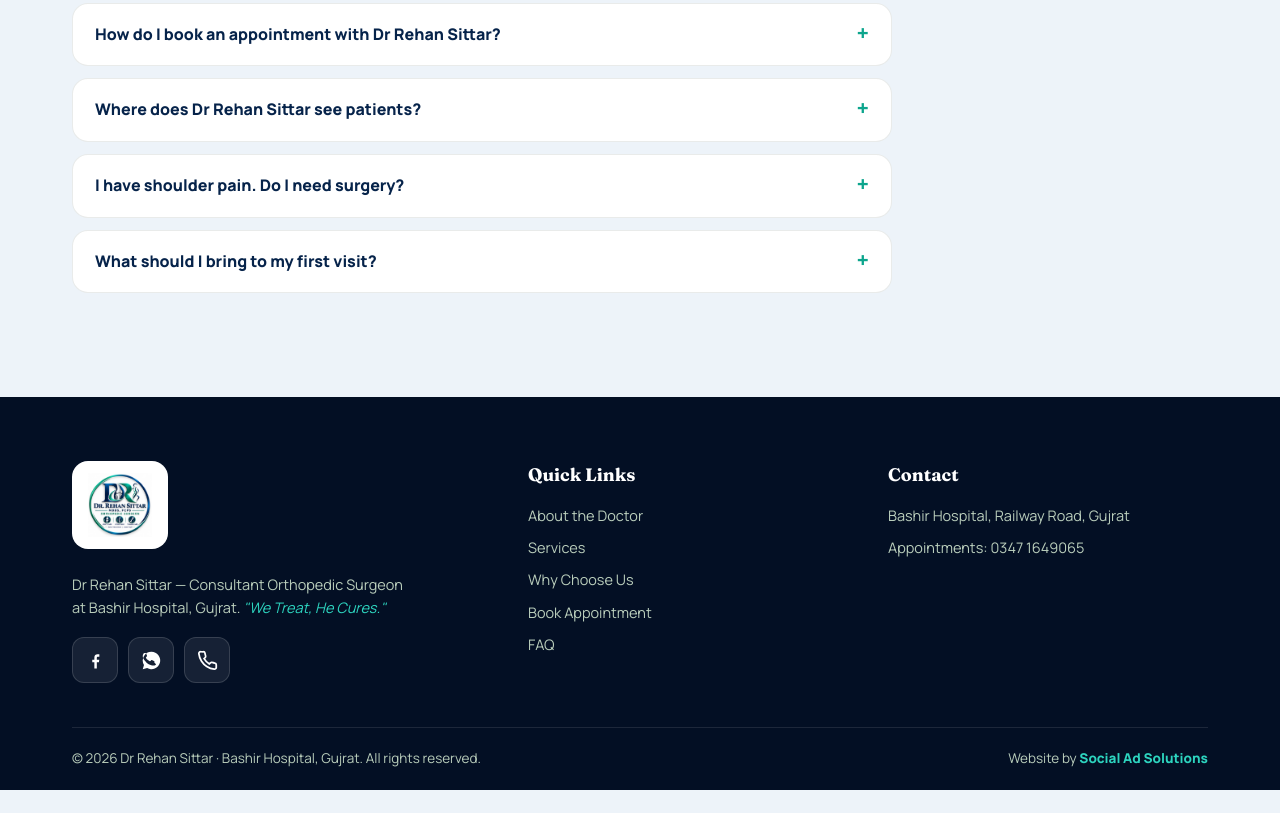
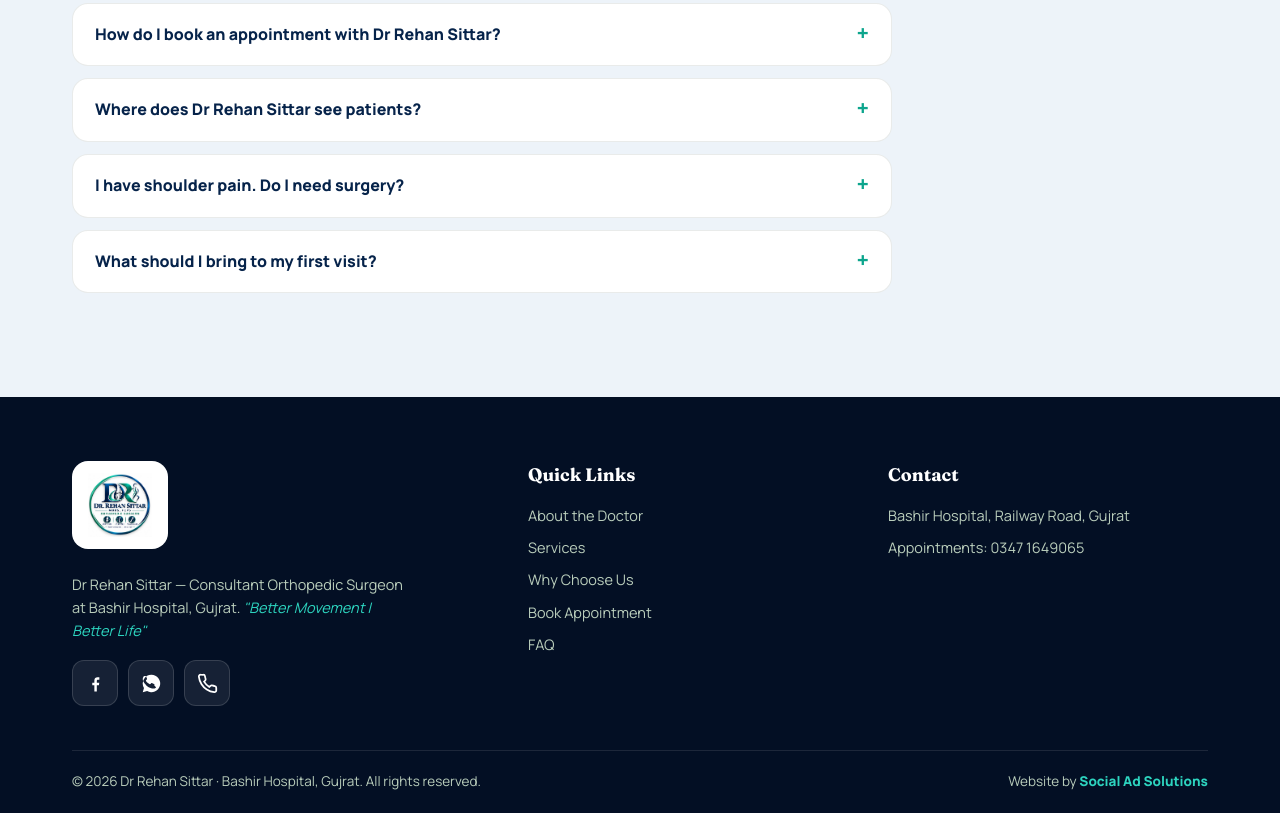
Before and after one commit to rizwanautomates-cyber/dr-rehan-sittar, a plain HTML site: page index.html in a window 1280 px wide. Shown: the part 4761-5574 px from the top of the page. Before the commit the page ends 5551 px from the top, so only its background shows below. Drawn offline with Linux system fonts and the light colour scheme.

Commit message:
Fix footer tagline

```diff
--- a/index.html
+++ b/index.html
@@ -496,7 +496,7 @@ footer h4{color:#fff;font-family:'Fraunces',serif;font-size:18px;margin-bottom:1
     <div class="foot-grid">
       <div>
         <span class="foot-logo"><img src="logo.jpg" alt="Dr Rehan Sittar logo"></span>
-        <p style="max-width:340px;font-size:14.5px">Dr Rehan Sittar — Consultant Orthopedic Surgeon at Bashir Hospital, Gujrat. <i style="color:var(--amber)">"We Treat, He Cures."</i></p>
+        <p style="max-width:340px;font-size:14.5px">Dr Rehan Sittar — Consultant Orthopedic Surgeon at Bashir Hospital, Gujrat. <i style="color:var(--amber)">"Better Movement | Better Life"</i></p>
         <div class="socials">
           <a href="https://www.facebook.com/264382380081791" target="_blank" rel="noopener" aria-label="Facebook page" title="Facebook"><svg viewBox="0 0 24 24" fill="currentColor"><path d="M13.5 21v-7h2.4l.4-3h-2.8V9.1c0-.9.3-1.5 1.6-1.5h1.3V4.9c-.3 0-1.1-.1-2.1-.1-2.1 0-3.6 1.3-3.6 3.7V11H8.3v3h2.4v7h2.8z"/></svg></a>
           <a href="https://wa.me/923471649065" target="_blank" rel="noopener" aria-label="WhatsApp" title="WhatsApp"><svg viewBox="0 0 24 24" fill="currentColor"><path d="M12 2a10 10 0 0 0-8.6 15.1L2 22l5-1.3A10 10 0 1 0 12 2zm5.2 14.2c-.3.8-1.7 1.6-2.4 1.6-.6.1-1.4.2-4.6-1-3.9-1.6-6.4-5.5-6.6-5.8-.2-.3-1.6-2.1-1.6-4s.9-2.8 1.3-3.2c.3-.4.7-.5 1-.5h.7c.2 0 .5 0 .8.6l1 2.4c.1.2.1.4 0 .7l-.5.7-.5.6c-.2.2-.3.4-.1.7.2.3.8 1.4 1.8 2.2 1.2 1.1 2.3 1.5 2.6 1.6.3.1.5.1.7-.1l.9-1.1c.2-.3.4-.2.7-.1l2.4 1.2c.3.1.5.2.6.4 0 .1 0 .7-.2 1.2z"/></svg></a>
```
